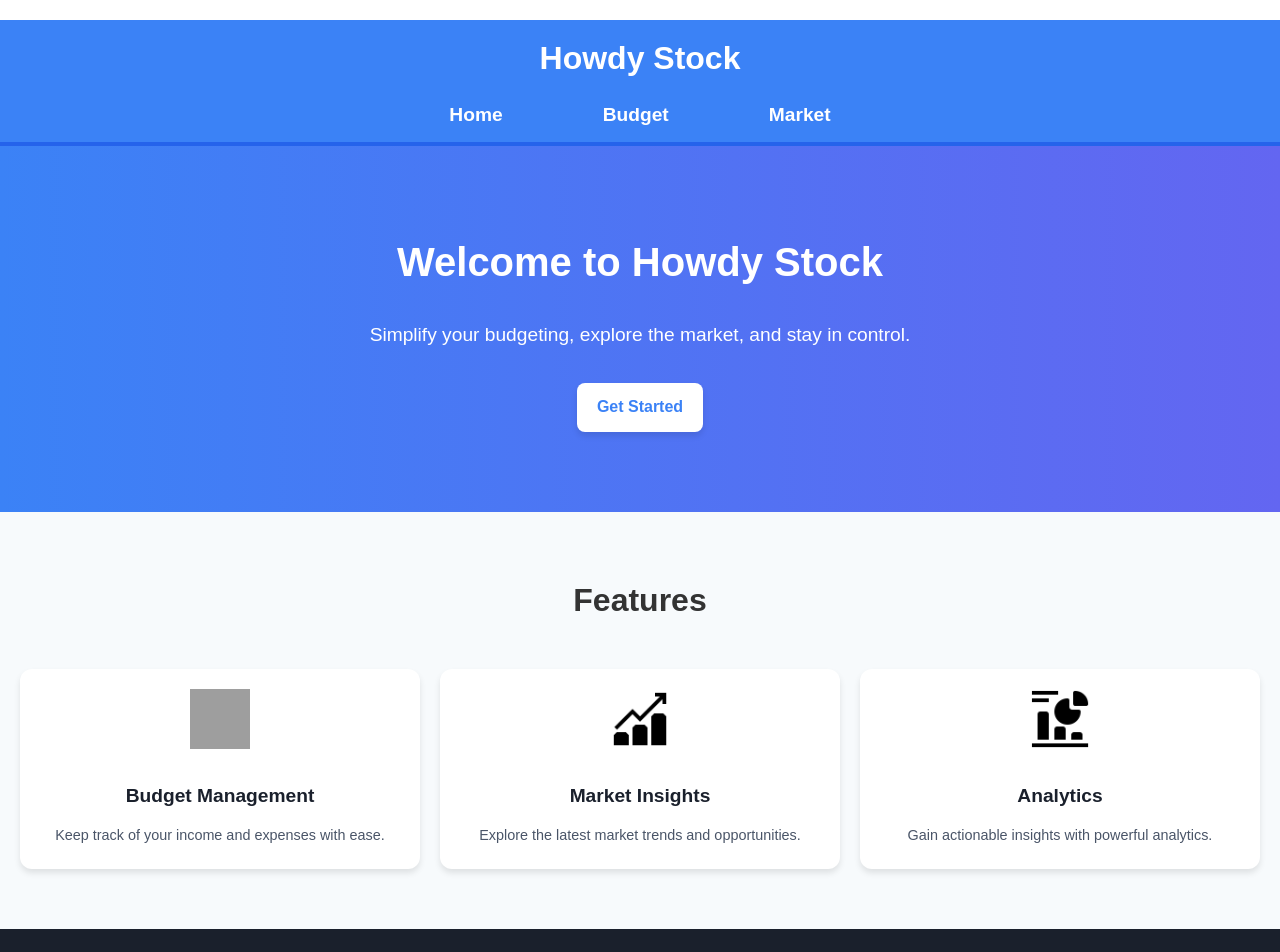
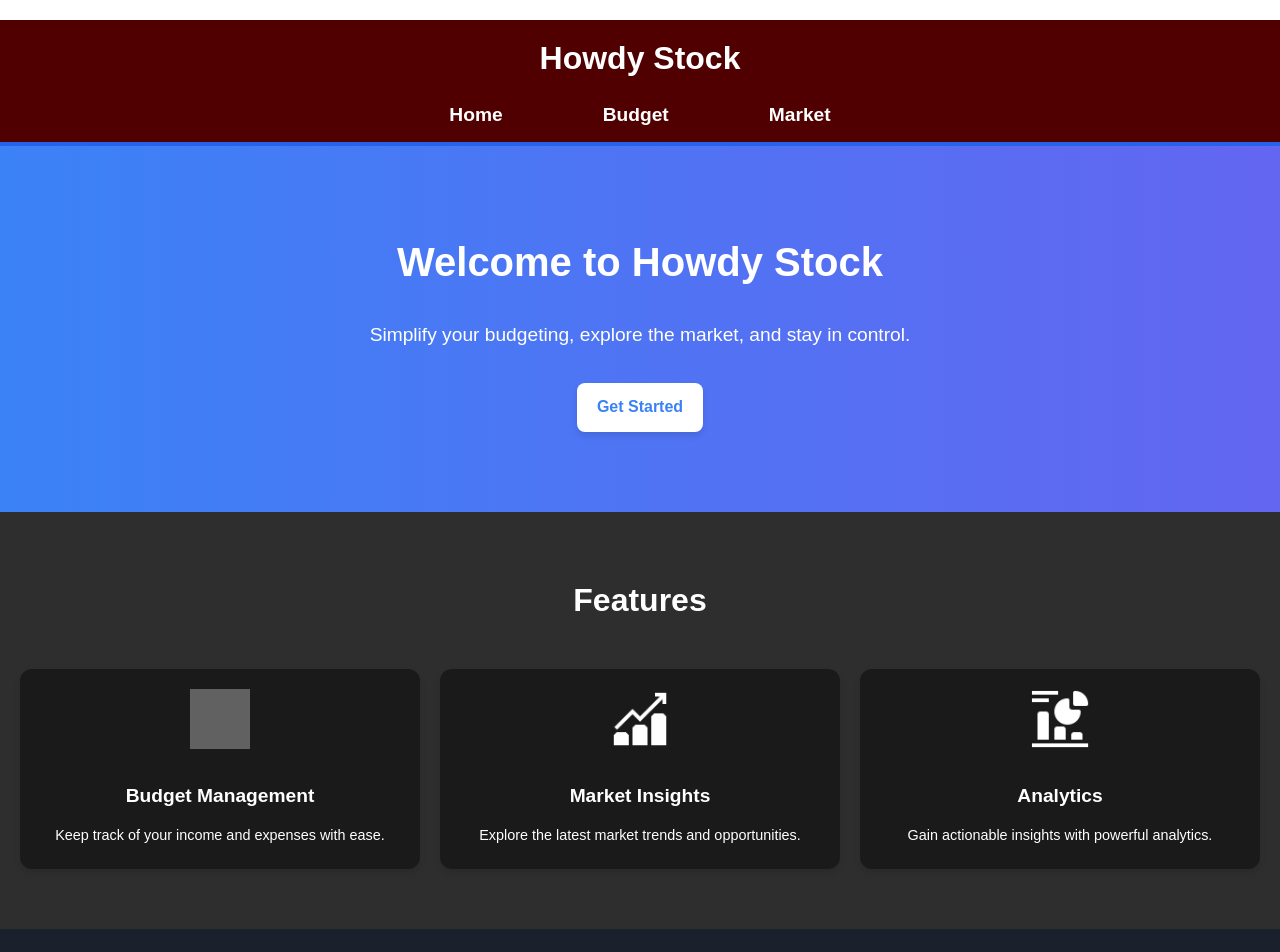
Before and after one commit to R7nX/TAMUHack25, a Next.js app in the folder tamuhack25/: page /home in a window 1280 px wide. Shown: the top 952 px of the page. Built offline with nearby package versions, Linux system fonts and the light colour scheme; grey boxes are pictures that could not be loaded.

Commit message:
cosmetics +maroon

```diff
--- a/tamuhack25/app/budget/budget.module.css
+++ b/tamuhack25/app/budget/budget.module.css
@@ -96,6 +96,7 @@
 /* Progress Section */
 .progressSection {
   margin: 40px 0;
+  text-align: center;
 }
 
 .progressGrid {
--- a/tamuhack25/app/home/home.module.css
+++ b/tamuhack25/app/home/home.module.css
@@ -1,7 +1,7 @@
 /* General Page Styles */
 .container {
   font-family: Arial, sans-serif;
-  background-color: #f7fafc;
+  background-color: #2e2e2e;
   min-height: 100vh;
 }
 
@@ -50,7 +50,7 @@
 .features h2 {
   font-size: 2rem;
   font-weight: bold;
-  color: #333;
+  color: #ffffff;
   margin-bottom: 40px;
 }
 
@@ -61,7 +61,7 @@
 }
 
 .featureCard {
-  background: white;
+  background: rgb(26, 26, 26);
   border-radius: 12px;
   padding: 20px;
   box-shadow: 0px 4px 6px rgba(0, 0, 0, 0.1);
@@ -78,18 +78,20 @@
   margin-bottom: 20px;
   width: 60px;
   height: 60px;
+  filter: invert(100%);
+
 }
 
 .featureCard h3 {
   font-size: 1.2rem;
   font-weight: bold;
-  color: #1a202c;
+  color: #ffffff;
   margin-bottom: 10px;
 }
 
 .featureCard p {
   font-size: 0.9rem;
-  color: #4a5568;
+  color: #ffffff;
 }
 
 /* Footer Section */
--- a/tamuhack25/components/header.module.css
+++ b/tamuhack25/components/header.module.css
@@ -7,7 +7,7 @@
   justify-content: center;
   text-align: center;
   padding: 10px 20px;
-  background-color: #3b82f6; /* Blue background for header */
+  background-color: #500000; /* Blue background for header */
   color: white; /* White text */
   border-bottom: 4px solid #2563eb; /* Add a decorative bottom border */
 }
```
